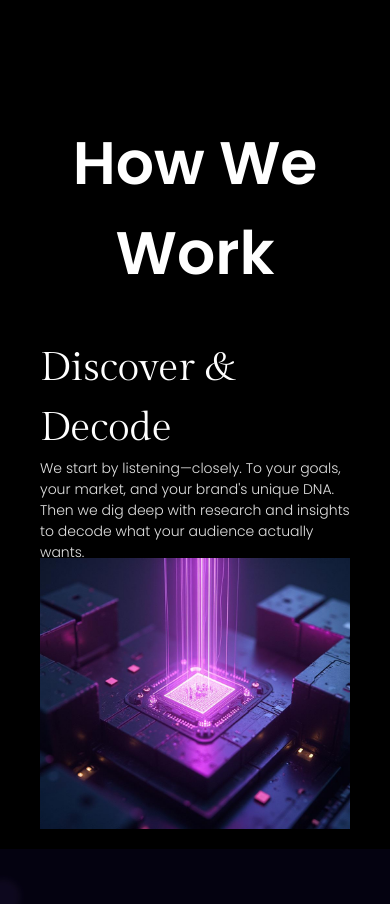
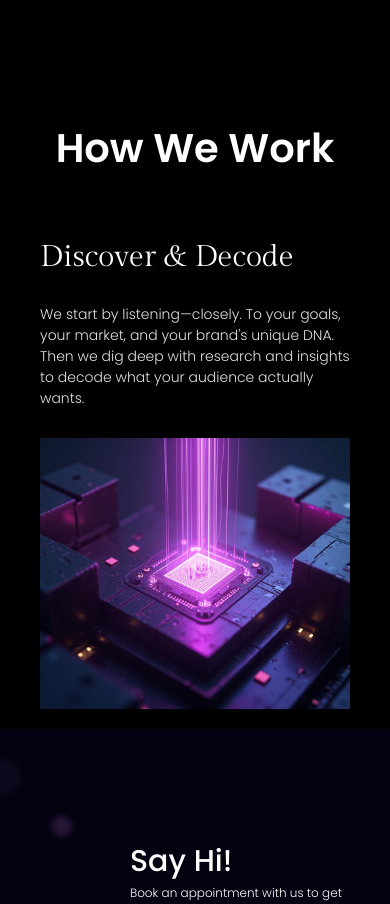
Before and after one commit to minhajahamad/PixelBoho-webSite, a React (Vite) app: page / in a window 390 px wide. Shown: the part 5116-6020 px from the top of the page. Built offline with nearby package versions, Linux system fonts and the light colour scheme.

Commit message:
updated home page

```diff
--- a/src/Components/Footer/footer.jsx
+++ b/src/Components/Footer/footer.jsx
@@ -87,7 +87,7 @@ const Footer = () => {
             Terms & Conditions
           </p>
         </div>
-        <div className="flex gap-5 items-center absolute md:relative top-[75px] right-[130px] md:top-0 md:left-0">
+        <div className="flex gap-5 items-center absolute md:relative top-[70%] right-[33%] md:top-0 md:left-0">
           <div className=" bg-[#464646]  w-[40px] h-[40px] 2xl:w-[60px] 2xl:h-[60px] rounded-full flex items-center justify-center hover:bg-white transition-colors duration-300 cursor-pointer hover:text-[#1877F2]  ">
             <TiSocialFacebook className="text-[20px] 2xl:text-[30px]" />
           </div>
--- a/src/Components/HowWeWork/howWeWork.jsx
+++ b/src/Components/HowWeWork/howWeWork.jsx
@@ -321,7 +321,7 @@ const HowWeWork = () => {
   return (
     <div className="w-full overflow-x-hidden bg-black pb-5 lg:pb-10  ">
       <div className=" flex flex-col px-10 md:px-25 lg:px-0 gap-10 lg:gap-0   bg-black relative  z-10">
-        <p className="text-center font-semibold text-[60px] lg:text-[65px] 2xl:text-[80px] text-white xl:py-5 ">
+        <p className="text-center font-semibold text-[40px] lg:text-[65px] 2xl:text-[80px] text-white xl:py-5 ">
           How We Work
         </p>
         <img
@@ -353,7 +353,7 @@ const HowWeWork = () => {
 
               {/* Left Part */}
               <div className="lg:w-[60%]  xl:w-[50%] h-[200px] lg:h-full  flex flex-col xl:gap-10 justify-around lg:pl-[130px] xl:pl-[140px] 2xl:pl-[300px] lg:py-20 xl:py-40">
-                <p className="font-marketing-1 text-[40px] lg:text-[60px] 2xl:text-[90px] text-white leading-[60px] ">
+                <p className="font-marketing-1 text-[30px] lg:text-[60px] 2xl:text-[90px] text-white leading-[60px] ">
                   {section.title}
                 </p>
                 <p className="desc-text xl:w-[500px] 2xl:w-[900px] ">
```
